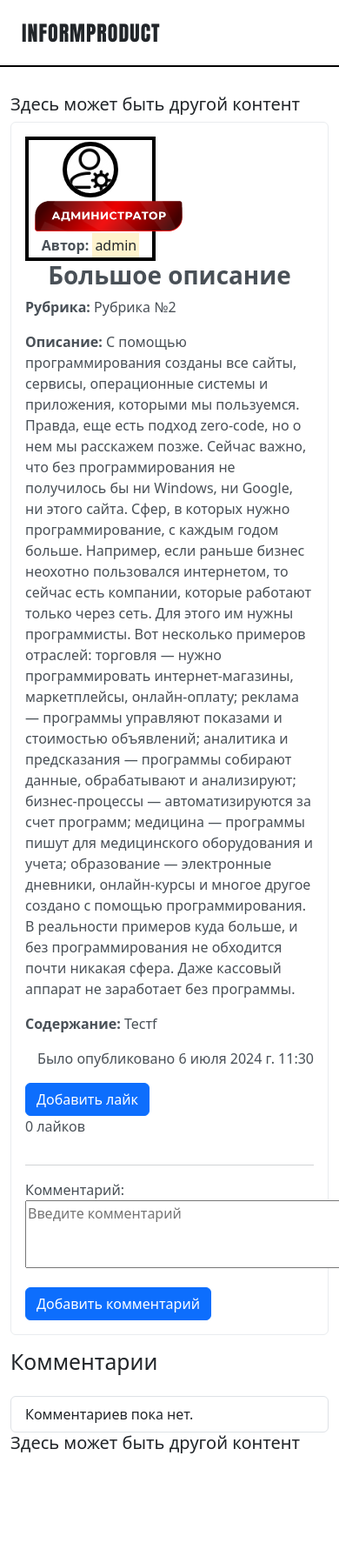
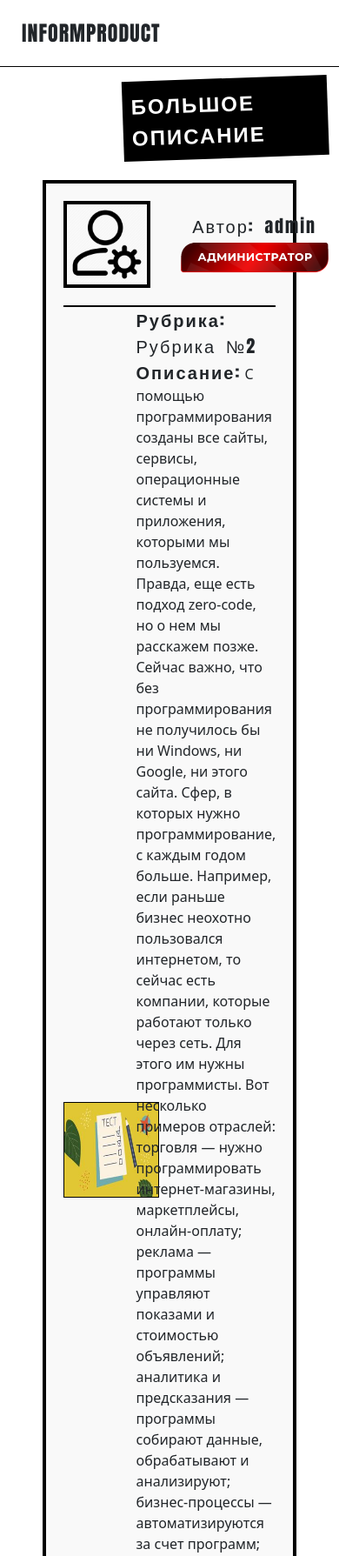
Before and after one commit to VitalyGlazunov/Livejournal, a Django app: page /articles/15 in a window 390 px wide; the page is wider, and only the part inside the window is pictured. Shown: the top 1789 px of that part at 87% size. Before the commit the page ends 1671 px from the top of that part, so only its background shows below. Run offline with Django 5.2, Linux system fonts and the light colour scheme; a user stored in the database is signed in; data comes from the database, SQL or seed files in the repository; both versions use the stored data as it was after the commit.

Commit message:
The pages for adding/editing article and the article page have been changed

```diff
--- a/project_livejournal/journal/forms.py
+++ b/project_livejournal/journal/forms.py
@@ -11,7 +11,7 @@ class CommentForm(forms.ModelForm):
             'text': forms.Textarea(
                 attrs={
                     'class': 'no-resize',
-                    'cols': 140,
+                    'cols': 130,
                     'rows': 3,
                     "placeholder": "Введите комментарий",
                 }
@@ -32,16 +32,17 @@ class ArticleForm(forms.ModelForm):
     description = forms.CharField(
         label='Описание',
         required=True,
-        widget=forms.Textarea,
+        widget=forms.Textarea(attrs={'rows': 2}),
     )
     text = forms.CharField(
         label='Основной текст',
         required=True,
-        widget=forms.Textarea,
+        widget=forms.Textarea(attrs={'rows': 16}),
     )
     publication = forms.BooleanField(
         label='Статус публикации',
         required=False,
+        widget=forms.CheckboxInput(attrs={'class': 'form-check'}),
     )
     img = forms.ImageField(
         label='Превью',
--- a/project_livejournal/journal/static/journal/main.css
+++ b/project_livejournal/journal/static/journal/main.css
@@ -188,9 +188,14 @@ details[open] {
   background-color: #eef;
 }
 
-.list-group-item {
-    word-wrap: break-word;
-  }
+ul.list-group > li.list-group-item {
+  word-wrap: break-word;
+  border: 1px solid #000000;
+  padding: 10px;
+  margin-bottom: 10px;
+  box-sizing: border-box; /* Убедимся, что паддинги и границы не влияют на размеры */
+  border-radius: 0;
+}
 
 .no-resize {
     resize: none;
@@ -381,5 +386,132 @@ textarea {
     top: 75px;
     width: 100%;
     border: 1px solid black;
-    z-index: 9999;
+    z-index: 1000;
 }
+
+/* ------------------Страница со всеми статьями---------------------------*/
+.form-container {
+    border: 4px solid #000;
+    padding: 20px;
+}
+
+.form-container label {
+    font-family: 'Impact', sans-serif;
+    letter-spacing: 2px;
+    word-spacing: 5px;
+    font-size: 28px;
+    text-transform: uppercase;
+}
+
+.form-group label {
+    display: block;
+    font-weight: bold;
+    margin-bottom: 5px;
+}
+
+.form-group input, .form-group select, .form-group textarea {
+    width: 100%;
+    padding: 5px;
+    border: 1px solid #000;
+}
+
+.form-check {
+  display: inline-block;
+}
+
+.create-article{
+    margin-top: 50px;
+}
+
+/* ------------------Страница с статьей---------------------------*/
+
+.article-container {
+    width: 80%;
+    margin: 5px auto;
+    border: 4px solid #000;
+    padding: 20px;
+    background-color: #f9f9f9;
+}
+
+.author-article-line
+{
+    border-bottom: 2px solid #000;
+    padding-bottom: 20px;
+    display: flex;
+    align-items: center;
+}
+
+.user-article-img {
+    border: 4px solid #000;
+    padding: 2px;
+    width: 100px;
+    height: 100px;
+    text-align: center;
+}
+
+
+.author-role {
+    margin-left: 30px;
+    text-align: center;
+
+}
+
+.text-author{
+    font-family: 'Impact', sans-serif;
+    letter-spacing: 2px;
+    word-spacing: 5px;
+    font-size: 20px;
+}
+
+.subscribe-unsubscribe{
+    margin-top: 10px;
+}
+.article-title-detail{
+    margin-top: 50px;
+    margin-left: 130px;
+}
+
+.details {
+    display: flex;
+    align-items: center;
+    justify-content: flex-start;
+}
+
+.image-block {
+    margin: 10px 10px 10px 0px;
+}
+
+.image-block img {
+    max-width: 150%;
+    height: auto;
+    width: auto;
+    border: 1px solid #000;
+}
+
+.text-block {
+    flex: 1;
+}
+
+.text-like{
+    margin-top: -4px;
+    margin-left: 2px;
+}
+
+.no-resize {
+  max-width: calc(100% - 5px);
+}
+.comment_text label, h2{
+    font-family: 'Impact', sans-serif;
+    letter-spacing: 2px;
+    word-spacing: 5px;
+    font-size: 20px;
+    margin-top: 15px;
+}
+
+.author-comment-img{
+    width: 30px;
+    height: 30px;
+    border-radius: 50%;
+    object-fit: cover;
+    border: 1px solid #000;
+}
--- a/project_livejournal/journal/templates/journal/articles_detail.html
+++ b/project_livejournal/journal/templates/journal/articles_detail.html
@@ -9,18 +9,14 @@
 {% endblock %}
 
 {% block content %}
-  <div class="container mt-5">
-    <div class="row">
-      <div class="col-md-1 sidebar">
-        <h5>Здесь может быть другой контент</h5>
-      </div>
-      <div class="col-md-10">
-        <div class="alert alert-light">
-          <div class="row">
-            <div class="col-md-3">
+<div class="container">
+  <div class="tilted-text font article-title-detail">{{ article.title|striptags }}</div>
+  <div class="article-container">
+    <div class="author-article-line">
       <a href="{% url 'user-articles' article.author %}" class="no-underline">
-                <div class="profile-container">
-                  <img src="{{ article.author.profile.img.url }}" alt="{{ article.author }}" class="user_images">
+      <img src="{{ article.author.profile.img.url }}" alt="{{ article.author }}" class="user-article-img">
+      <div class="author-role">
+          <div class="text-author">Автор: {{ article.author }}</div>
           {% if article.author.profile.status == 'User' %}
             <img src="/pictures/main_page/user_label.png" alt="Badge" width="180">
           {% elif article.author.profile.status == 'Admin' %}
@@ -28,58 +24,64 @@
           {% else %}
             <img src="/pictures/main_page/user_vip_label.png" alt="Badge" width="180">
           {% endif %}
-                  <p><b>Автор:</b> <mark>{{ article.author }}</mark></p>
-                </div>
         </a>
-            </div>
-            <div class="col-md-9">
-              <h1 style="text-align: center;"><strong>{{ article.title }}</strong></h1>
-              <p><b>Рубрика:</b> {{ article.get_category_display }}</p>
-              <p><b>Описание:</b> {{ article.description|safe }}</p>
-              <p><b>Содержание:</b> {{ article.text|safe }}</p>
-              <p class="right-align">Было опубликовано {{ article.date }}</p>
-            </div>
         {% if user.is_authenticated %}
           {% if article.author != user %}
             <form method="post" action="{% url 'subscription' %}">
               {% csrf_token %}
               <input type="hidden" name="user_id" value="{{ article.author.id }}">
               {% if is_following %}
-                    <button type="submit" class="btn btn-danger">Отписаться</button>
+                <button type="submit" class="btn btn-dark btn-rectangular text-author">Отписаться</button>
               {% else %}
-                    <button type="submit" class="btn btn-primary">Подписаться</button>
+                <button type="submit" class="btn btn-danger btn-rectangular text-author">Подписаться</button>
               {% endif %}
             </form>
           {% endif %}
         {% endif %}
-            <div class="like-section">
-              {% if user.is_authenticated %}
+      </div>
+    </div>
+    <div class="details">
+      <div class="image-block">
+       <img src="{{ article.img.url }}">
+      </div>
+      <div class="text-block">
+        <div class="text-author"><b>Рубрика:</b> {{ article.get_category_display }}</div>
+        <div><b class="text-author">Описание:</b> {{ article.description|safe }}</div>
+      </div>
+    </div>
+    <div>
+      <p>{{ article.text|safe }}</p>
+    </div>
+    <div class="details">
                 <form method="post" action="{% url 'like-article' article.pk %}">
                   {% csrf_token %}
                   {% if user_has_liked %}
-                    <button type="submit" class="btn btn-danger">Удалить лайк</button>
+                     <input type="image" src="/pictures/like.png" alt="Удалить лайк"  width="30" height="30">
                   {% else %}
-                    <button type="submit" class="btn btn-primary">Добавить лайк</button>
+                    <input type="image" src="/pictures/unlike.png" alt="Удалить лайк"  width="30" height="30">
                   {% endif %}
                 </form>
-              {% endif %}
-              <p>{{ article.likes }} лайков</p>
+      <div class="text-block font text-like">
+        {{ article.likes }}
       </div>
   </div>
-          <hr>
+  <div class="comment_text">
       {% if user.is_authenticated %}
             <form method="post" action="{% url 'add-comment' article.pk %}">
               {% csrf_token %}
               {{ comment_form.as_p }}
-              <button type="submit" class="btn btn-primary">Добавить комментарий</button>
+              <button type="submit" class="btn btn-dark btn-rectangular text-author">Добавить комментарий</button>
             </form>
           {% endif %}
   </div>
-        <h2>Комментарии</h2>
+  <div class="author-article-line"></div>
+    <h2 class="comment_text">Комментарии</h2>
         <ul class="list-group mt-4">
           {% for comment in article.comments.all %}
             <li class="list-group-item">
-              <strong>{{ comment.author.username }}</strong> {{ comment.date|date:"d M Y H:i" }}
+              <a href="{% url 'user-articles' comment.author.username %}" class="no-underline">
+              <img src="{{ comment.author.profile.img.url }}" alt="{{ comment.author.username }}" class="author-comment-img">
+                <strong>{{ comment.author.username }}</strong></a> {{ comment.date|date:"d M Y H:i" }}
               <p>{{ comment.text }}</p>
               {% if comment.author == user or user.is_superuser %}
                 <form method="post" action="{% url 'delete-comment' article.pk comment.id %}" style="display:inline;">
@@ -93,9 +95,5 @@
           {% endfor %}
         </ul>
       </div>
-      <div class="col-md-1 sidebar">
-        <h5>Здесь может быть другой контент</h5>
-      </div>
-    </div>
 </div>
 {% endblock %}
--- a/project_livejournal/journal/templates/journal/base.html
+++ b/project_livejournal/journal/templates/journal/base.html
@@ -19,7 +19,7 @@
           <a class="nav-link {% block home_active %}{% endblock %}" aria-current="page" href="{% url 'home' %}">Последние</a>
         </li>
         <div class="menu">
-          <li><a class="rubrika" href="#" id="rubrikaLink">=  Рубрика</a>
+          <li><a class="rubrika" href="#" id="rubrikaLink">&equiv; Рубрика</a>
           <ul class="submenu">
             <li><a href="{% url 'categories' category='Category №1' %}">Тема 1</a></li>
             <li><a href="{% url 'categories' category='Category №2' %}">Тема 2</a></li>
--- a/project_livejournal/journal/templates/journal/home.html
+++ b/project_livejournal/journal/templates/journal/home.html
@@ -38,7 +38,7 @@
                     <img src="{{ article.img.url }}">
                   </div>
                   <div class="text-container">
-                      <h1 class="font"><strong>{{ article.title }}</strong></h1>
+                      <h1 class="font"><strong>{{ article.title|striptags }}</strong></h1>
                       <p><b></b>{{ article.description|striptags|truncatechars:210 }}</p>
                       <a class="read-more font" href="{% url 'articles-detail' article.id %}">Читать...</a>
                       <p class="published-date">
--- a/project_livejournal/journal/views.py
+++ b/project_livejournal/journal/views.py
@@ -22,7 +22,7 @@ class HomeView(ListView):
     model = Article
     template_name = 'journal/home.html'
     context_object_name = 'Article'
-    paginate_by = 5
+    paginate_by = 2
 
     def get_queryset(self):
         return Article.objects.filter(publication=True).order_by('-date')
@@ -82,8 +82,8 @@ class CreateArticleView(LoginRequiredMixin, CreateView):
 
     def get_context_data(self, **kwargs):
         ctx = super(CreateArticleView, self).get_context_data(**kwargs)
-        ctx['title'] = 'Добавление статьи'
-        ctx['btn_text'] = 'Добавить статью'
+        ctx['title'] = 'Создание статьи'
+        ctx['btn_text'] = 'Создать статью'
         return ctx
 
     def form_valid(self, form):
```
Also changed, not shown: project_livejournal/journal/templates/journal/create_article.html (+20 -5 lines), project_livejournal/db.sqlite3, project_livejournal/pictures/like.png (added), project_livejournal/pictures/unlike.png (added). Lines whose indentation alone changed are shown as unchanged.
